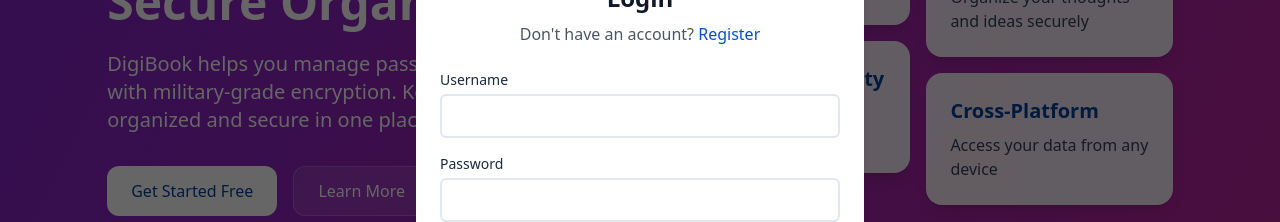
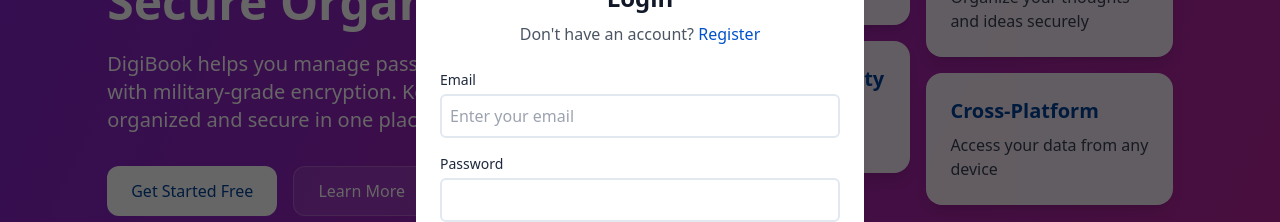
Before and after one commit to CoderSayan-git/Digi-Book, a React (Vite) app in the folder frontend/: page / in a window 1280 px wide. Both pictures are taken after a click on the button "Login". Shown: the part 270-492 px from the top of the page. Built offline with nearby package versions, Linux system fonts and the light colour scheme; no server answers.

Commit message:
new changes

```diff
--- a/frontend/src/components/Auth.jsx
+++ b/frontend/src/components/Auth.jsx
@@ -11,10 +11,10 @@
   async function handleLogin(e) {
     e.preventDefault()
     setLoading(true); setError('')
-    const username = e.target.username.value
+    const email = e.target.email.value
     const password = e.target.password.value
     try {
-      const res = await api.auth.login({ username, password })
+      const res = await api.auth.login({ email, password })
       onAuthenticated(res.username)
     } catch (err) {
       setError(err.message || 'Login failed.')
@@ -327,9 +327,11 @@
             {tab === 'login' ? (
               <form onSubmit={handleLogin} className="space-y-4">
                 <div>
-                  <label className="block text-sm font-medium mb-1 text-text">Username</label>
+                  <label className="block text-sm font-medium mb-1 text-text">Email</label>
                   <input
-                    name="username"
+                    type="email"
+                    name="email"
+                    placeholder="Enter your email"
                     className="w-full border-2 border-secondary-200 rounded-md p-2 focus:outline-none focus:border-primary-500 focus:ring-1 focus:ring-primary-500 bg-white"
                     required
                   />
```
Also changed, not shown: 1 other file (tests, documents, lock files or other folders).
